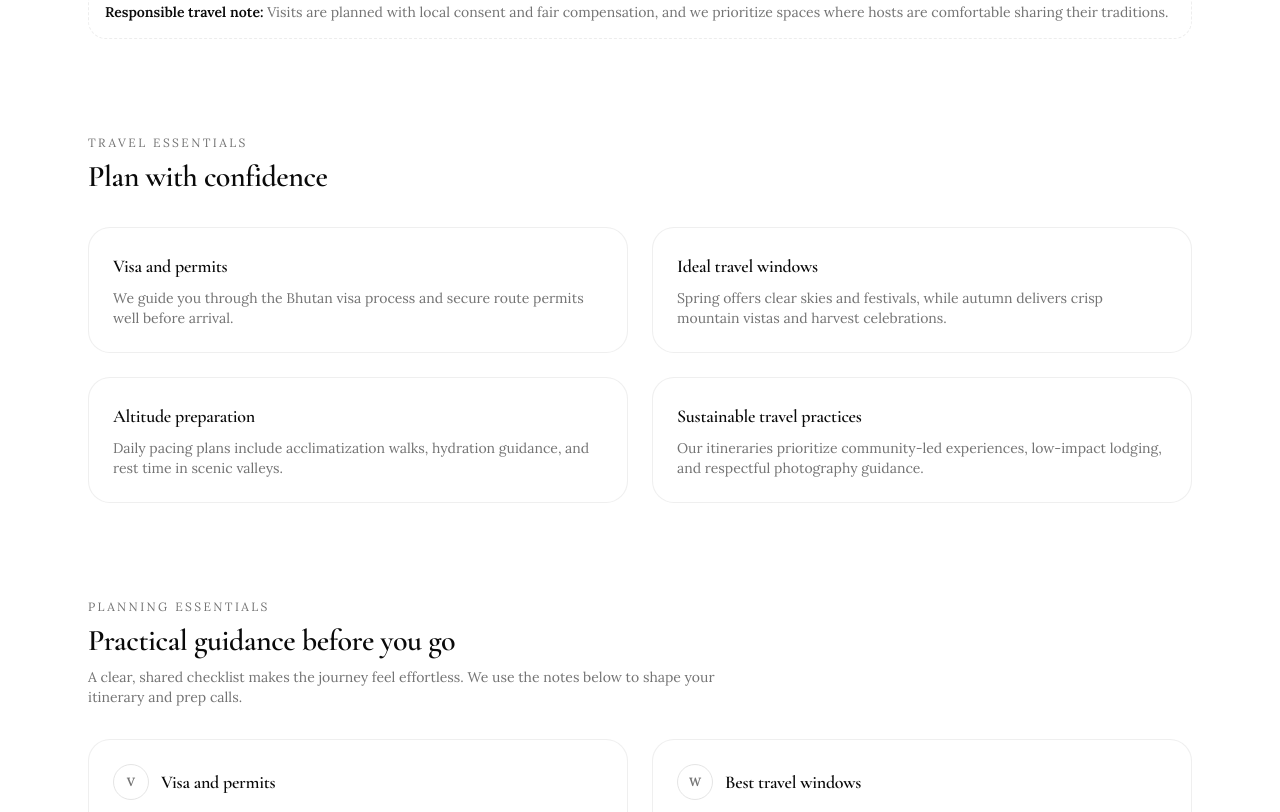
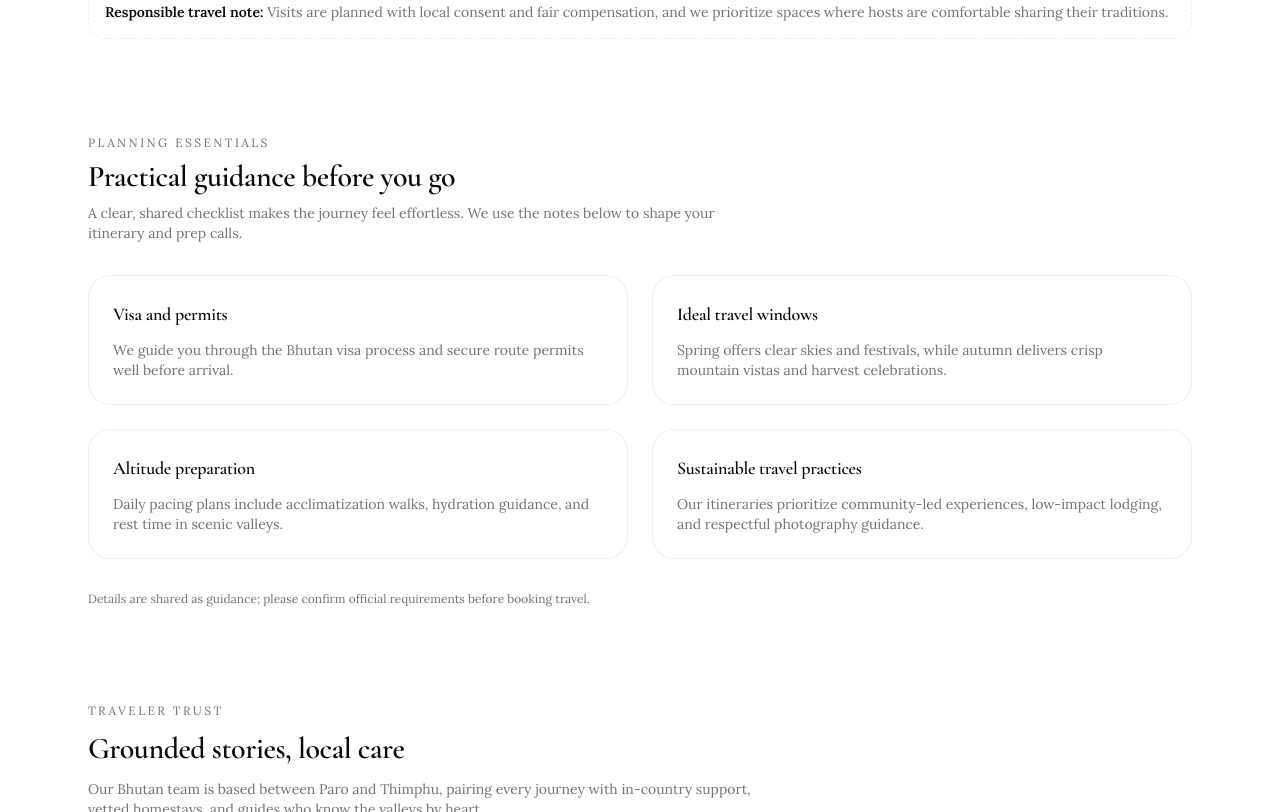
Before and after one commit to Kzoeps/bhutan-stainless-travels, a Next.js app: page / in a window 1280 px wide. Shown: the part 2168-2980 px from the top of the page. Built offline with nearby package versions, Linux system fonts and the light colour scheme.

Commit message:
Unify planning essentials section (stanlee-17h)

```diff
--- a/app/page.tsx
+++ b/app/page.tsx
@@ -5,7 +5,7 @@ import PlanningEssentials from "@/components/travel/planning-essentials"
 import TrustBand from "@/components/travel/trust-band"
 import PageFooter from "@/components/travel/page-footer"
 import TopNav from "@/components/travel/top-nav"
-import { practicalFacts, testimonials } from "@/lib/bhutan-travel-content"
+import { testimonials } from "@/lib/bhutan-travel-content"
 
 export default function Page() {
   return (
@@ -20,28 +20,6 @@ export default function Page() {
 
       <CulturalHighlights />
 
-      <section className="mx-auto flex max-w-6xl flex-col gap-8 px-6 py-12">
-        <div className="flex flex-col gap-2">
-          <p className="text-xs tracking-[0.2em] text-muted-foreground uppercase">
-            Travel essentials
-          </p>
-          <h2 className="text-3xl font-semibold">Plan with confidence</h2>
-        </div>
-        <div className="grid gap-6 md:grid-cols-2">
-          {practicalFacts.map((fact) => (
-            <div
-              key={fact.id}
-              className="flex flex-col gap-2 rounded-3xl border border-border/60 bg-card p-6"
-            >
-              <h3 className="text-lg font-semibold">{fact.title}</h3>
-              <p className="text-sm text-muted-foreground">
-                {fact.description}
-              </p>
-            </div>
-          ))}
-        </div>
-      </section>
-
       <PlanningEssentials />
 
       <TrustBand testimonials={testimonials} />
--- a/components/travel/planning-essentials.tsx
+++ b/components/travel/planning-essentials.tsx
@@ -1,29 +1,4 @@
-const planningTopics = [
-  {
-    title: "Visa and permits",
-    icon: "V",
-    description:
-      "Entry clearance and guide arrangements are coordinated in advance. Share passport details early so timing stays smooth.",
-  },
-  {
-    title: "Best travel windows",
-    icon: "W",
-    description:
-      "Spring and autumn bring clear skies and festivals, while summer is greener and quieter. We match pacing to seasonal light.",
-  },
-  {
-    title: "Altitude readiness",
-    icon: "A",
-    description:
-      "Most valleys sit above 2,000 meters. We build acclimatization days and adjust hikes to keep energy steady.",
-  },
-  {
-    title: "Sustainability expectations",
-    icon: "S",
-    description:
-      "Bhutan prioritizes low-impact travel. Expect small groups, mindful waste practices, and respect for sacred sites.",
-  },
-]
+import { practicalFacts } from "@/lib/bhutan-travel-content"
 
 export default function PlanningEssentials() {
   return (
@@ -44,17 +19,12 @@ export default function PlanningEssentials() {
         </p>
       </div>
       <div className="grid gap-6 md:grid-cols-2">
-        {planningTopics.map((topic) => (
+        {practicalFacts.map((topic) => (
           <article
-            key={topic.title}
+            key={topic.id}
             className="flex h-full flex-col gap-3 rounded-3xl border border-border/60 bg-card p-6"
           >
-            <div className="flex items-center gap-3">
-              <span className="flex h-9 w-9 items-center justify-center rounded-full border border-border text-xs font-semibold text-muted-foreground">
-                {topic.icon}
-              </span>
-              <h3 className="text-lg font-semibold">{topic.title}</h3>
-            </div>
+            <h3 className="text-lg font-semibold">{topic.title}</h3>
             <p className="text-sm text-muted-foreground">{topic.description}</p>
           </article>
         ))}
```
